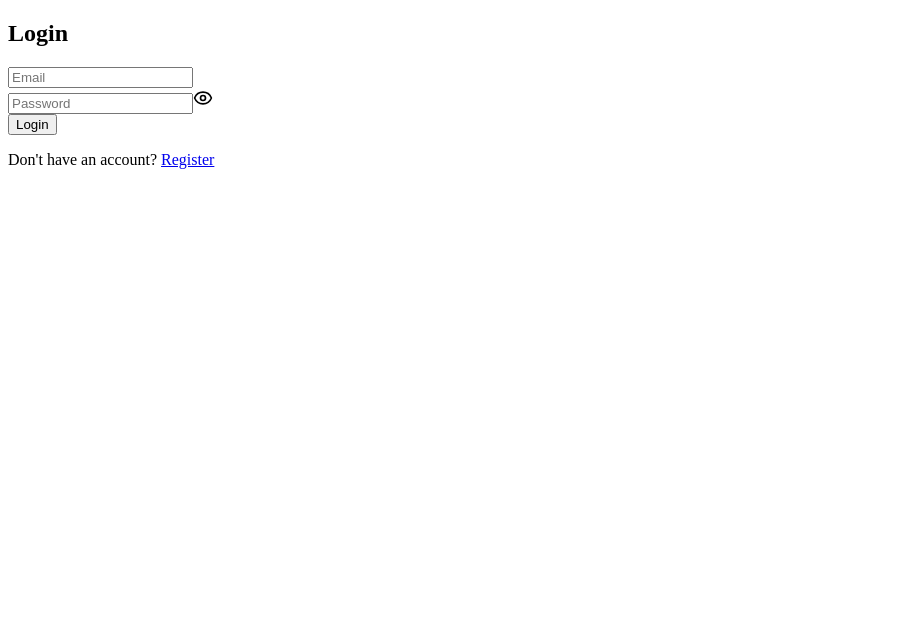
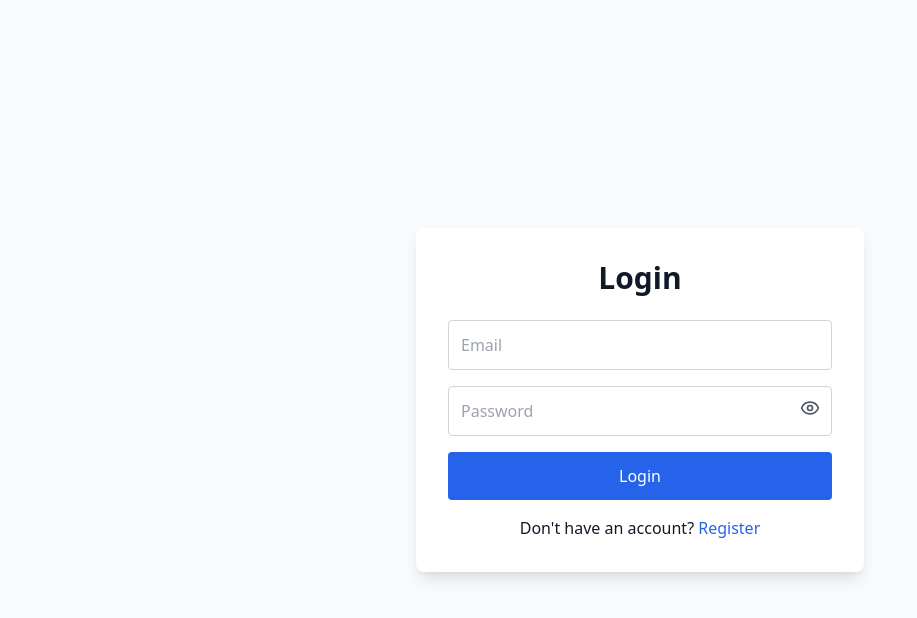
Before and after one commit to sharmaHarshit2000/my-wallet-app, a Next.js app in the folder my-wallet-app/: page / in a window 1280 px wide. Shown: the top 618 px of the page, without its empty margins (0-917 px from the left). Built offline with nearby package versions, Linux system fonts and the light colour scheme.

Commit message:
setup the layout

```diff
--- /dev/null
+++ b/my-wallet-app/src/app/layout.tsx
@@ -0,0 +1,27 @@
+import "../styles/globals.css";
+import { Toaster } from "react-hot-toast";
+import { ReactNode } from "react";
+
+export const metadata = {
+  title: "My Wallet App",
+  description: "Wallet Transfer App",
+  icons: {
+    icon: "/favicon.ico",
+  },
+};
+
+
+interface RootLayoutProps {
+  children: ReactNode;
+}
+
+export default function RootLayout({ children }: RootLayoutProps) {
+  return (
+    <html lang="en">
+      <body className="bg-gray-50 min-h-screen font-sans">
+        <Toaster position="top-right" reverseOrder={false} />
+        {children}
+      </body>
+    </html>
+  );
+}
```
